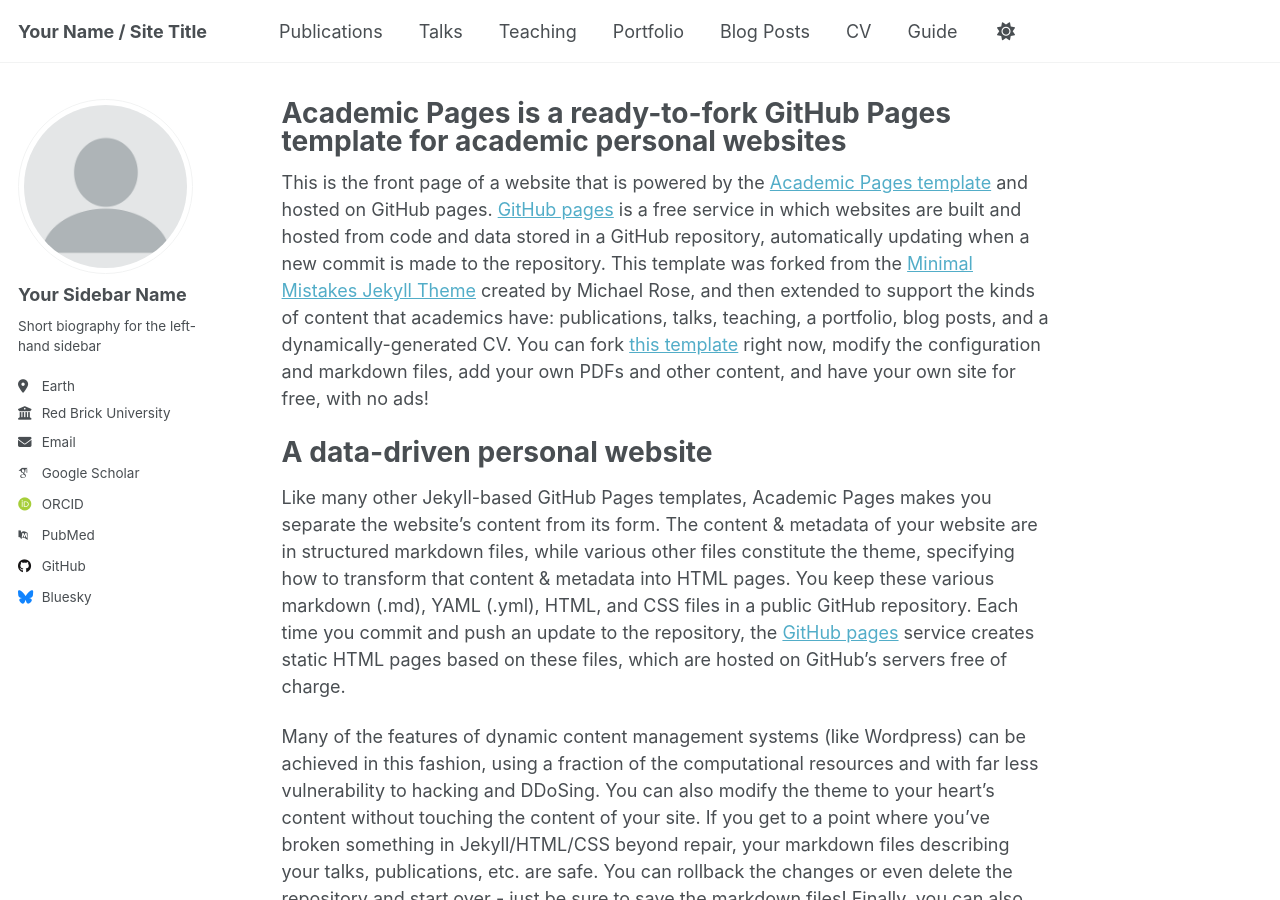
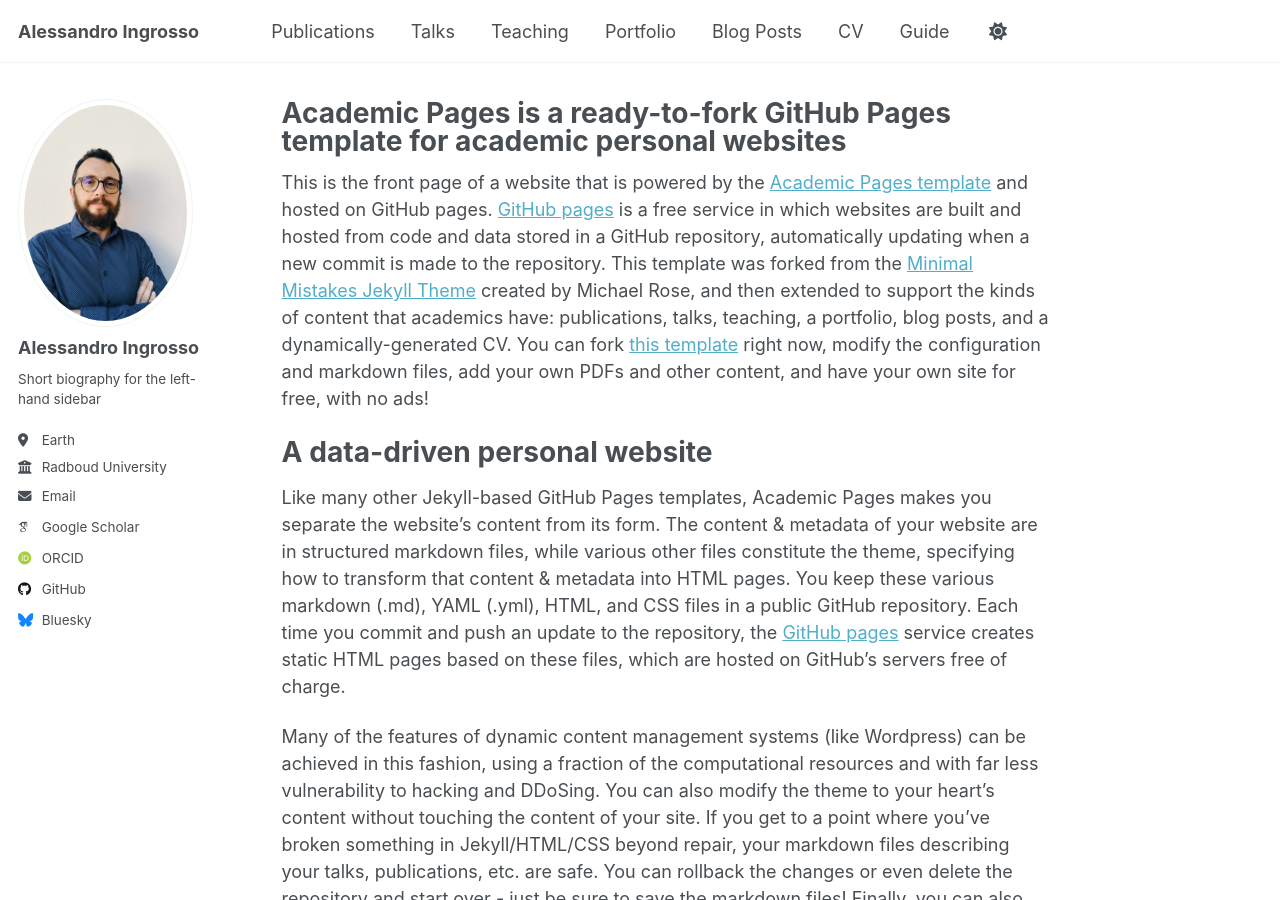
Before and after one commit to aleingrosso/aleingrosso.github.io, a Jekyll site: the page built from _pages/about.md, in a window 1280 px wide and 900 px high. Built offline with Jekyll 4.4.1, drawn with Linux system fonts in a browser that asks for light colours; some web fonts are replaced.

Commit message:
set general config + add profile picture

```diff
--- a/_config.yml
+++ b/_config.yml
@@ -9,35 +9,35 @@
 # Basic Site Settings
 locale                   : "en-US"
 site_theme               : "default"
-title                    : "Your Name / Site Title"
+title                    : "Alessandro Ingrosso"
 title_separator          : "-"
 name                     : &name "Your Name"
 description              : &description "personal description"
-url                      : https://academicpages.github.io # the base hostname & protocol for your site e.g. "https://[your GitHub username].github.io"
+url                      : https://aleingrosso.github.io # the base hostname & protocol for your site e.g. "https://[your GitHub username].github.io"
 baseurl                  : "" # the subpath of your site, e.g. "/blog"
-repository               : "academicpages/academicpages.github.io"
+repository               : "aleingrosso/aleingrosso.github.io"
 
 # Site Author - The following control what appear as part of the author content on the side bar.
 #               If a field is blank the icon and link will not appear, otherwise it will be shown.
 #               Additional customization can be done by editing /_includes/author-profile.html
 author:
   # Biographic information
-  avatar           : "profile.png"
-  name             : "Your Sidebar Name"
+  avatar           : "profile_photo_radboud.jpg"
+  name             : "Alessandro Ingrosso"
   pronouns         : # example: "she/her"
   bio              : "Short biography for the left-hand sidebar"
   location         : "Earth"
-  employer         : "Red Brick University"
+  employer         : "Radboud University"
   uri              : # URL
-  email            : "none@example.org"
+  email            : "alessandro [dot] ingross [at] donders [at] ru [dot] nl"
 
   # Academic websites
   arxiv            : # URL - Update with the correct link to your profile
-  googlescholar    : "https://scholar.google.com/citations?user=PS_CX0AAAAAJ"
+  googlescholar    : "https://scholar.google.co.uk/citations?user=nmk3WzgAAAAJ&hl=en"
   impactstory      : # URL
-  orcid            : "http://orcid.org/yourorcidurl"
+  orcid            : "https://orcid.org/my-orcid?orcid=0000-0001-5430-7559"
   semantic         : # URL
-  pubmed           : "https://www.ncbi.nlm.nih.gov/pubmed/?term=john+snow"
+  pubmed           : # URL
   researchgate     : # URL
   scopus           : # URL
 
@@ -45,12 +45,12 @@
   bitbucket        : # Username - Update with your username on the site
   codepen          : # Username
   dribbble         : # Username
-  github           : "academicpages"
+  github           : "aleingrosso"
   kaggle           : # Username
   stackoverflow    : # User number or user number and name (i.e., use "1" or "1/jeff-atwood")
 
   # Social media
-  bluesky          : "bsky.app" # Replace this with you Bluesky username
+  bluesky          : "aingrosso.bsky.social" # Replace this with you Bluesky username
   facebook         : # Username
   flickr           : # Username
   foursquare       : # Username
```
Also changed, not shown: images/profile_photo_radboud.jpg (added).
